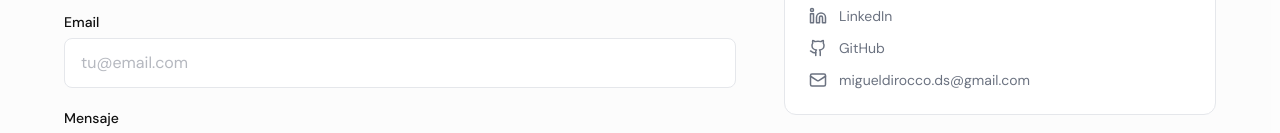
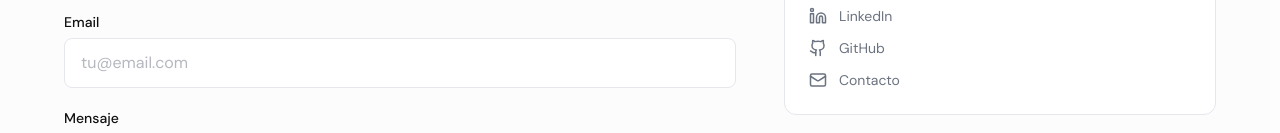
Before and after one commit to MiguelAngelDiRocco/portfolio, a React (Vite) app: page / in a window 1280 px wide. Shown: the part 2985-3118 px from the top of the page. Built offline with nearby package versions, Linux system fonts and the light colour scheme.

Commit message:
Change email link text to 'Contacto' in contact section
Co-Authored-By: Claude Opus 4.6 <noreply@anthropic.com>

```diff
--- a/src/components/ContactSection.jsx
+++ b/src/components/ContactSection.jsx
@@ -212,7 +212,7 @@ export default function ContactSection() {
                   className="flex items-center gap-3 text-sm text-text-light-secondary dark:text-text-dark-secondary hover:text-accent transition-colors"
                 >
                   <Mail size={18} />
-                  migueldirocco.ds@gmail.com
+                  Contacto
                 </a>
               </div>
             </div>
```
